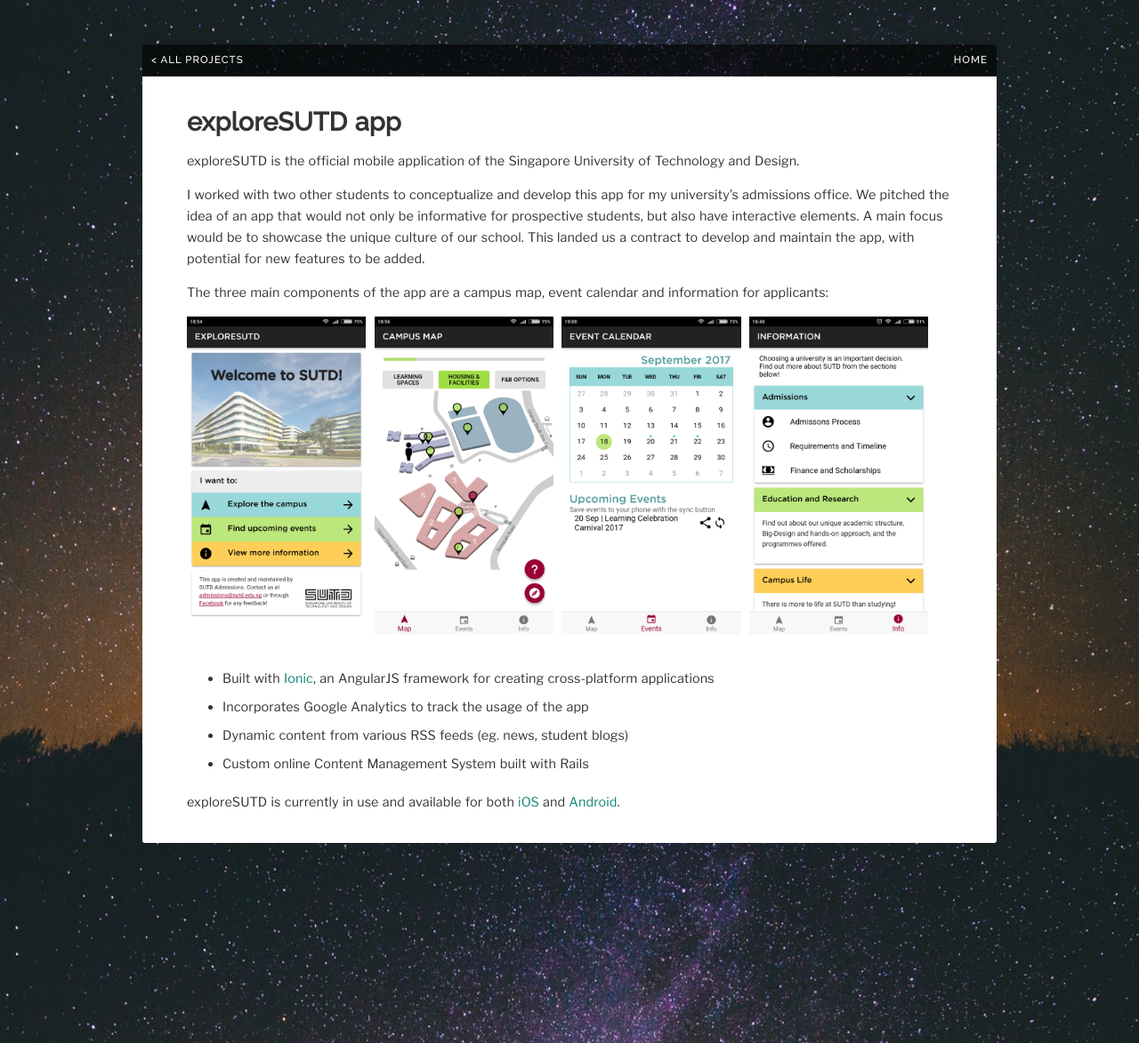
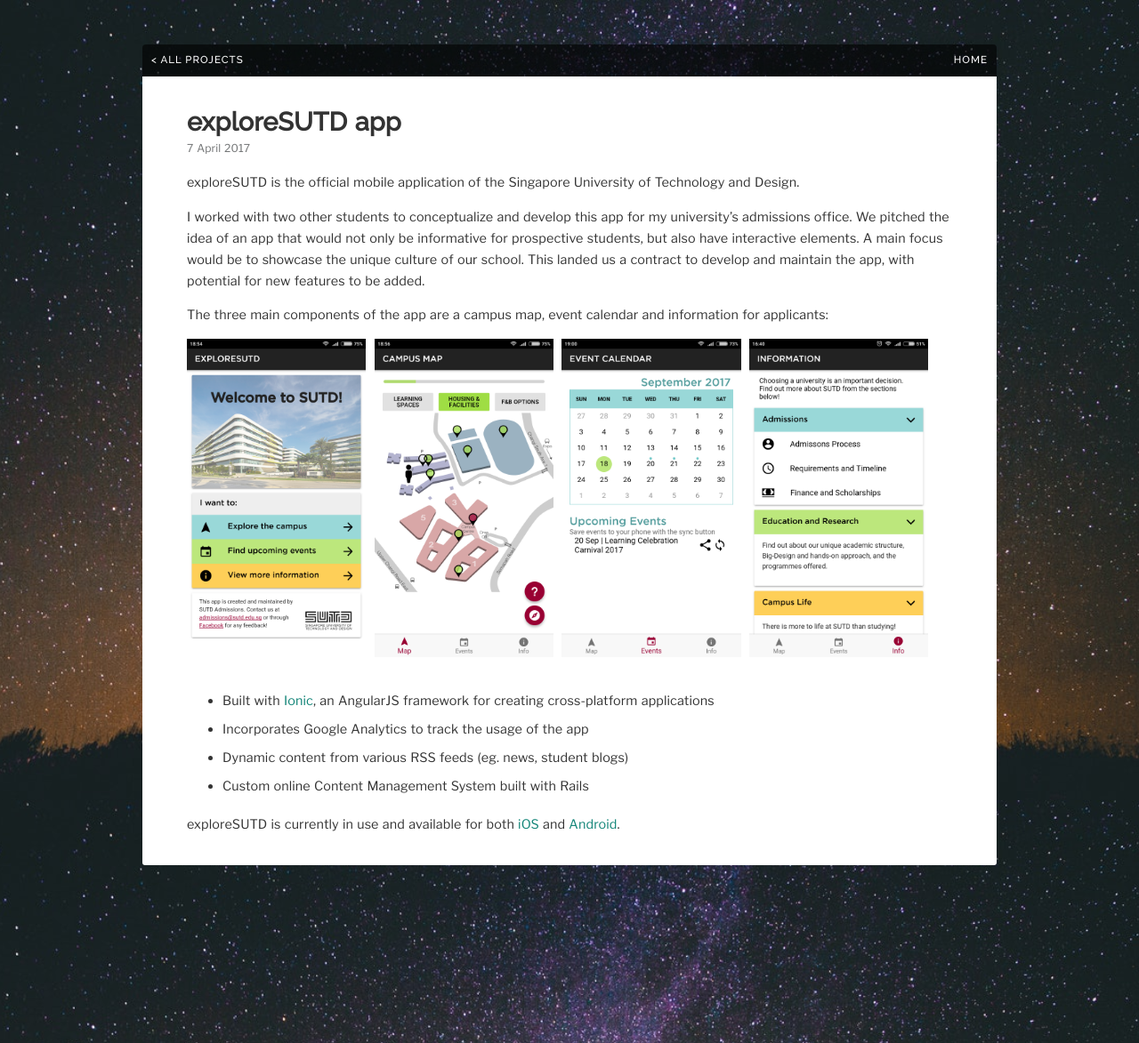
Before and after one commit to siyant/siyant.github.io, a Jekyll site: the page built from _projects/2017-04-07-exploreSUTD.md, in a window 1280 px wide and 1173 px high. Shown: the whole window at 89% size. Built offline with Jekyll 4.4.1, drawn with Linux system fonts in a browser that asks for light colours; nearby versions of some CDN libraries; comment, search, counter and statistics services are not loaded.

Commit message:
Add date to post layout

```diff
--- a/_layouts/post.html
+++ b/_layouts/post.html
@@ -6,7 +6,8 @@
 <div class="wrapper">
   {% include nav.html %}
   <div class="content-block animated fadeIn">
-    <h1>{{ page.title }}</h1>
+    <h1 style="margin-bottom: 0.2em;">{{ page.title }}</h1>
+    <p class="smalltext margin0">{{ page.date | date: "%-d %B %Y" }}</p>
     {{ content }}
   </div>
 </div>
```
